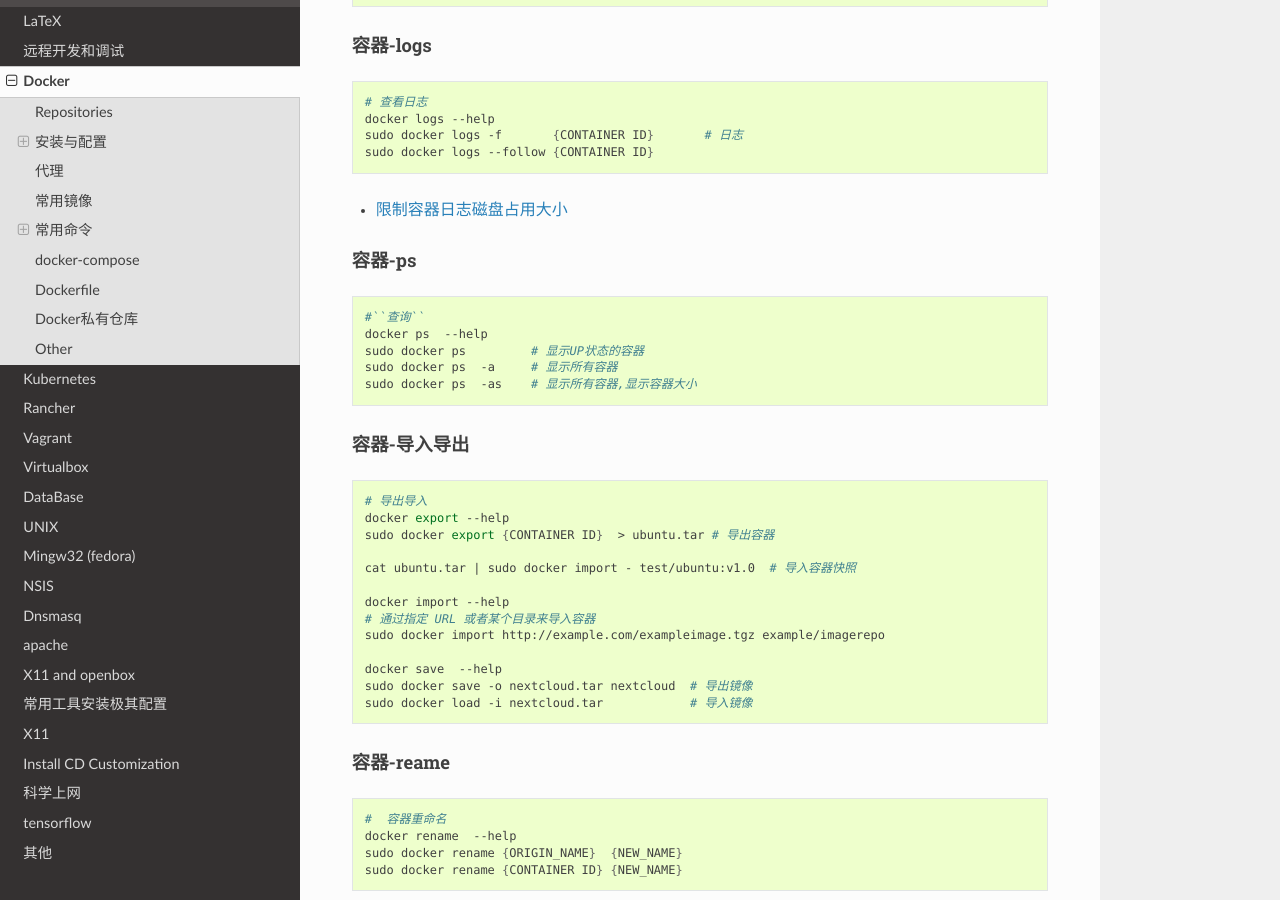
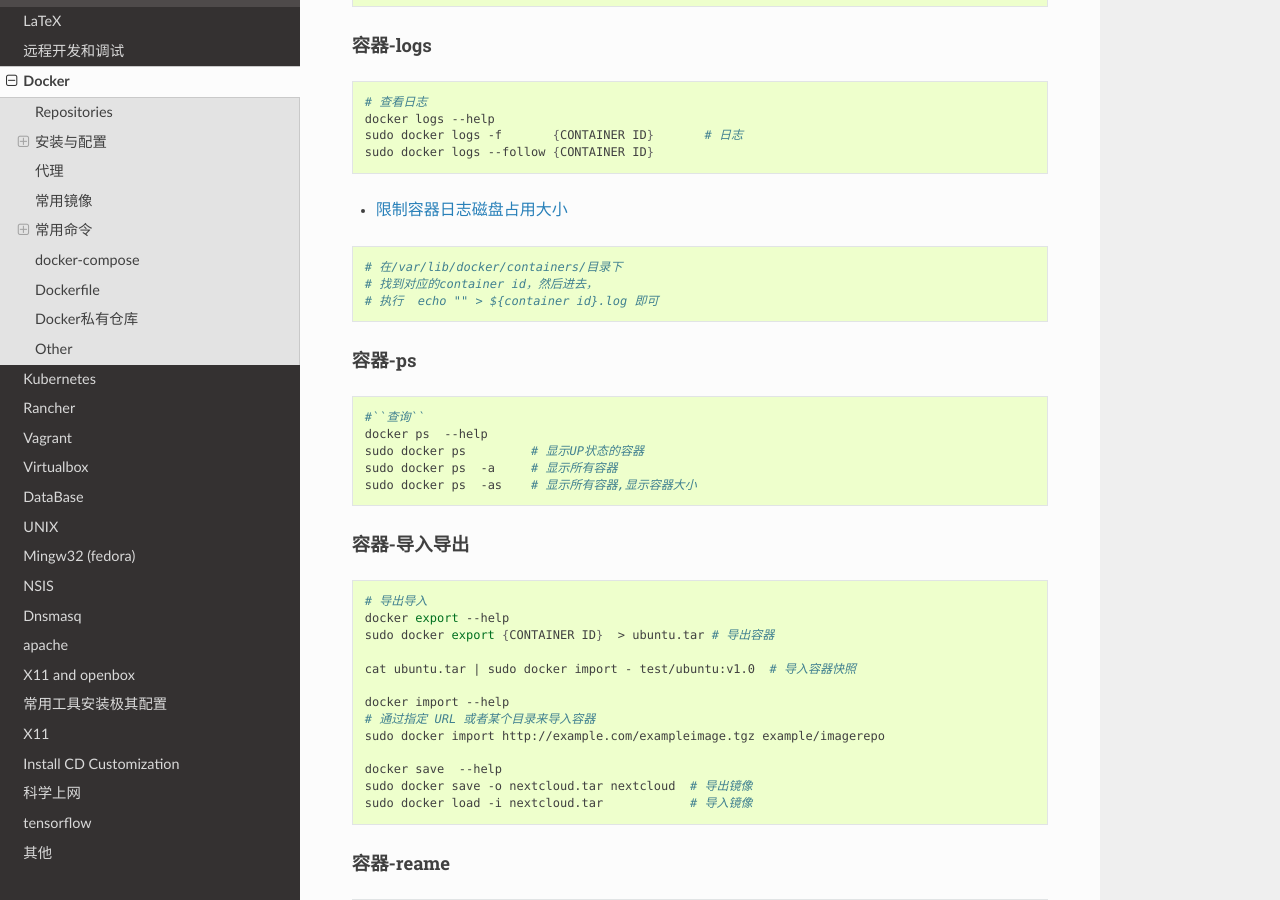
Before and after one commit to my-rds-store/my_space, a Sphinx documentation site: the page built from source/docker/index.rst, in a window 1280 px wide and 900 px high, scrolled down 4611 px. Built offline with Sphinx 7.4.7 and the Read the Docs theme 2.0.0, drawn with Linux system fonts in a browser that asks for light colours.

Commit message:
update ....

```diff
--- a/source/docker/index.rst
+++ b/source/docker/index.rst
@@ -280,6 +280,12 @@ Nvidia Docker
 
 * `限制容器日志磁盘占用大小 <https://medium.com/@Quigley_Ja/rotating-docker-logs-keeping-your-overlay-folder-small-40cfa2155412>`_
 
+.. code-block:: sh
+
+  # 在/var/lib/docker/containers/目录下
+  # 找到对应的container id，然后进去，
+  # 执行  echo "" > ${container id}.log 即可
+
 容器-ps
 ----------
 
```
